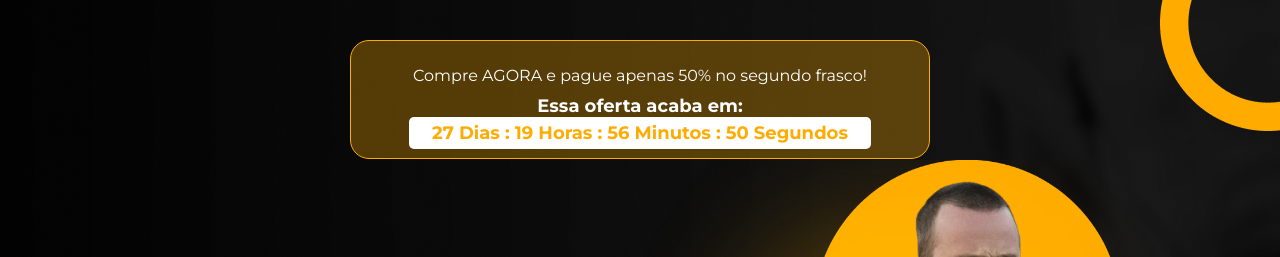
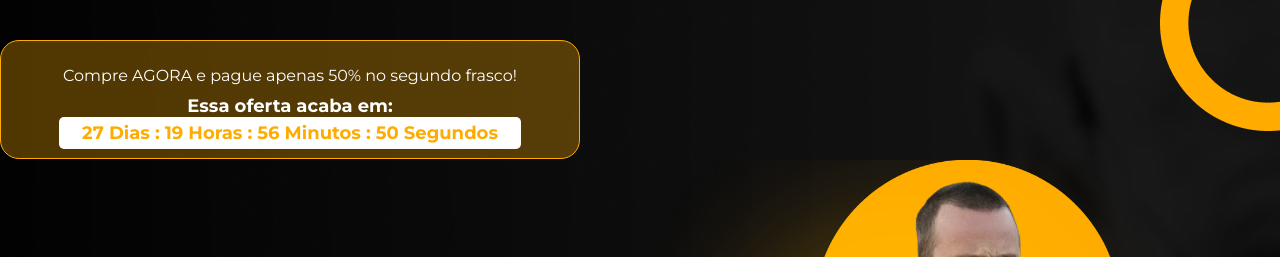
Before and after one commit to Josedev21/breaking-lading-page, a website built with Parcel: page src/index.html in a window 1280 px wide. Shown: the top 257 px of the page. Built offline with nearby package versions, Linux system fonts and the light colour scheme.

Commit message:
ajustando contador final

```diff
--- a/src/styles/_components/_time.scss
+++ b/src/styles/_components/_time.scss
@@ -7,8 +7,9 @@
         border-radius: 19px;
         border: 1px solid #FFAB00;
         position: fixed;
-        left: 50%;
-        transform: translate(-50%);
+        // left: 50%;
+        // transform: translate(-50%);
+        margin: 0 auto;
         top: 40px;
         z-index: 10;
 
```
